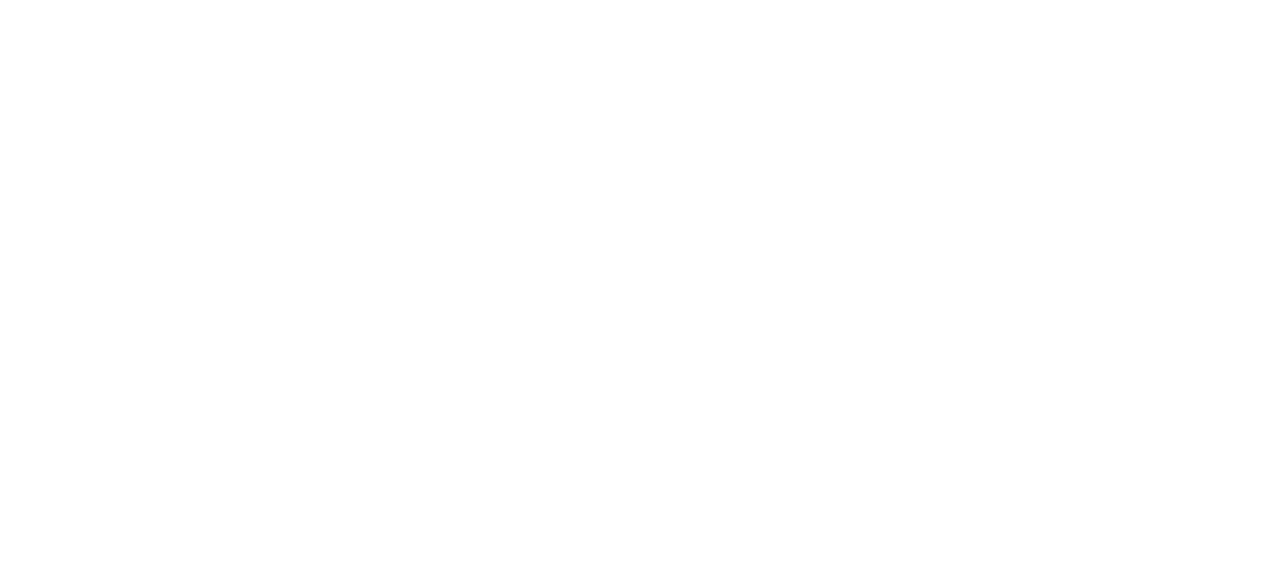
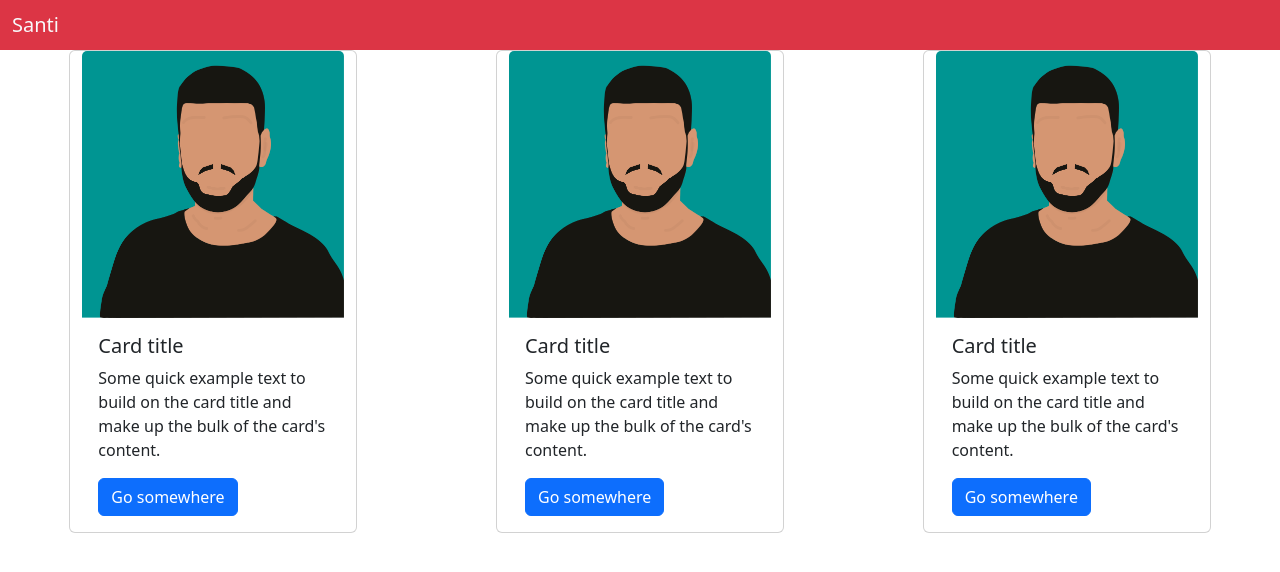
Before and after one commit to SantiRojo/MyDevTraining, a plain HTML site: page pages/bs.html in a window 1280 px wide. Drawn offline with nearby package versions, Linux system fonts and the light colour scheme.

```diff
--- a/pages/bs.html
+++ b/pages/bs.html
@@ -4,9 +4,58 @@
     <meta charset="UTF-8">
     <meta http-equiv="X-UA-Compatible" content="IE=edge">
     <meta name="viewport" content="width=device-width, initial-scale=1.0">
+    <link href="https://cdn.jsdelivr.net/npm/bootstrap@5.2.1/dist/css/bootstrap.min.css" rel="stylesheet" integrity="sha384-iYQeCzEYFbKjA/T2uDLTpkwGzCiq6soy8tYaI1GyVh/UjpbCx/TYkiZhlZB6+fzT" crossorigin="anonymous">
+    <script src="https://cdn.jsdelivr.net/npm/bootstrap@5.2.1/dist/js/bootstrap.bundle.min.js" integrity="sha384-u1OknCvxWvY5kfmNBILK2hRnQC3Pr17a+RTT6rIHI7NnikvbZlHgTPOOmMi466C8" crossorigin="anonymous"></script>
     <title>Bootstrap</title>
 </head>
 <body>
 
+    <head>
+        <nav class="navbar bg-danger">
+            <div class="container-fluid">
+              <span class="navbar-brand mb-0 h1 text-light">Santi</span>
+            </div>
+          </nav>
+    </head>
+
+        <div class="container-fluid">
+            <div class="row justify-content-around">
+                <div class="card col-4" style="width: 18rem;">
+                    <img src="/media/img/Avatar Santi.png" class="card-img-top" alt="...">
+                    <div class="card-body">
+                    <h5 class="card-title">Card title</h5>
+                    <p class="card-text">Some quick example text to build on the card title and make up the bulk of the card's content.</p>
+                    <a href="#" class="btn btn-primary">Go somewhere</a>
+                    </div>
+                </div>
+                <div class="card col-4" style="width: 18rem;">
+                    <img src="/media/img/Avatar Santi.png" class="card-img-top" alt="...">
+                    <div class="card-body">
+                    <h5 class="card-title">Card title</h5>
+                    <p class="card-text">Some quick example text to build on the card title and make up the bulk of the card's content.</p>
+                    <a href="#" class="btn btn-primary">Go somewhere</a>
+                    </div>
+                </div>
+                <div class="card col-4" style="width: 18rem;">
+                    <img src="/media/img/Avatar Santi.png" class="card-img-top" alt="...">
+                    <div class="card-body">
+                    <h5 class="card-title">Card title</h5>
+                    <p class="card-text">Some quick example text to build on the card title and make up the bulk of the card's content.</p>
+                    <a href="#" class="btn btn-primary">Go somewhere</a>
+                    </div>
+                </div>
+            </div>
+        </div>
+
+    <main>
+
+    </main>
+
+    <footer>
+
+    </footer>
+
+    <script src="https://cdn.jsdelivr.net/npm/@popperjs/core@2.11.6/dist/umd/popper.min.js" integrity="sha384-oBqDVmMz9ATKxIep9tiCxS/Z9fNfEXiDAYTujMAeBAsjFuCZSmKbSSUnQlmh/jp3" crossorigin="anonymous"></script>
+    <script src="https://cdn.jsdelivr.net/npm/bootstrap@5.2.1/dist/js/bootstrap.min.js" integrity="sha384-7VPbUDkoPSGFnVtYi0QogXtr74QeVeeIs99Qfg5YCF+TidwNdjvaKZX19NZ/e6oz" crossorigin="anonymous"></script>
 </body>
 </html>
```
Also changed, not shown: index.html (+3 -0 lines).
